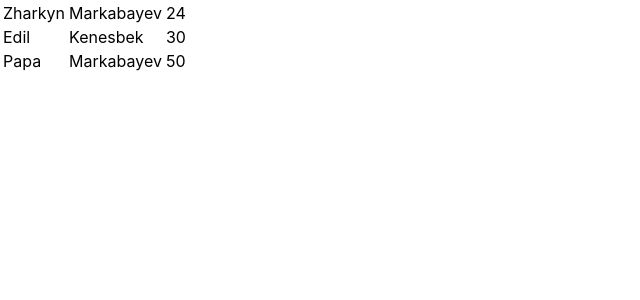
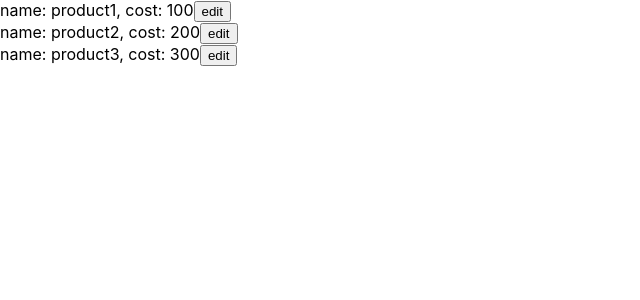
Before and after one commit to luckyzharkyn/reactTest, a React (Create React App) app: page / in a window 1280 px wide. Shown: the top 300 px of the page, without its empty margins (0-640 px from the left). Built offline with nearby package versions, Linux system fonts and the light colour scheme.

Commit message:
работа с компонентами

```diff
--- a/src/App.js
+++ b/src/App.js
@@ -1,34 +1,13 @@
 import React, { useState } from "react";
-import Product from "./Product";
-import User from "./User";
+import Products from "./Products";
+import Users from "./Users";
 
 function App() {
-	const prods = [
-		{id: 1, name: 'product1', cost: 100},
-		{id: 2, name: 'product2', cost: 200},
-		{id: 3, name: 'product3', cost: 300},
-	];
 
-	const users = [
-		{id: 4, name: "Zharkyn", surname:"Markabayev", age:"24"},
-		{id: 5, name: "Edil", surname:"Kenesbek", age:"30"},
-		{id: 6, name: "Papa", surname:"Markabayev", age:"50"},
-	];
-
-	const result = users.map(user => {
-		return <User name={user.name} surname={user.surname} age={user.age} />
-	})
 
 	return <div>
-		{/* <Product name={prods[0].name} cost={prods[0].cost}/>
-		<Product name={prods[1].name} cost={prods[1].cost}/>
-		<Product name={prods[2].name} cost={prods[2].cost}/> */}
-
-		<table>
-			<tbody>
-				{result}
-			</tbody>
-		</table>
+		<Products />
+		{/* <Users /> */}
 	</div>
 }
 
--- a/src/Product.js
+++ b/src/Product.js
@@ -1,10 +1,17 @@
 import React from "react";
 
-function Product({name, cost}) {
-    return <p>
-        name: {name},
-        cost: {cost}
-    </p>
+function Product({id, name, cost, isEdit, toggleMode, editProd}) {
+    return <div>
+        name: {
+        isEdit
+        ? <input value={name} onChange={(event) => editProd(id, 'name', event)}/>
+        : <span>{name}</span>},
+        cost: {isEdit
+        ? <input value={cost} onChange={(event) => editProd(id, 'cost', event)}/>
+        : <span>{cost}</span>}
+
+        <button onClick={() => toggleMode(id)}>{isEdit ? "save" : "edit"}</button>
+    </div>
 }
 
 export default Product;
--- /dev/null
+++ b/src/Products.js
@@ -0,0 +1,52 @@
+import React from "react";
+import Product from "./Product";
+import { useState } from "react";
+
+function Products() {
+
+    const initProds = [
+		{id: 1, name: 'product1', cost: 100, isEdit: false},
+		{id: 2, name: 'product2', cost: 200, isEdit: false},
+		{id: 3, name: 'product3', cost: 300, isEdit: false},
+	];
+
+	const [prods, setProds] = useState(initProds);
+
+    const items = prods.map(item => {
+        return <Product
+            key={item.id}
+            id={item.id}
+            name={item.name}
+            cost={item.cost}
+            isEdit={item.isEdit}
+            toggleMode={toggleMode}
+            editProd={editProd}
+        />;
+    })
+
+    function toggleMode(id) {
+        setProds(prods.map(prod => {
+            if(prod.id === id) {
+                prod.isEdit = !prod.isEdit;
+            }
+                return prod;
+
+        }))
+    }
+
+    function editProd(id, field, event) {
+        setProds(prods.map(prod => {
+            if (prod.id === id) {
+                prod[field] = event.target.value;
+            }
+
+            return prod;
+        }));
+    }
+
+    return <div>
+        {items}
+    </div>
+}
+
+export default Products;
--- a/src/User.js
+++ b/src/User.js
@@ -1,11 +1,14 @@
 import React from "react";
 
-function User({name, surname, age}) {
-    return <tr>
-        <td>{name}</td>
-        <td>{surname}</td>
-        <td>{age}</td>
-    </tr>
+function User({id, name, surname, age, ban, addBlock}) {
+    return <div>
+        <span>{id} </span>
+        <span>{name} </span>
+        <span>{surname} </span>
+        <span>{age} </span>
+        <span>status: {ban ? "ban" : "free"}</span>
+        <button onClick={() => addBlock(id)}>{ban ? "unBlock" : "block"}</button>
+    </div>
 }
 
 export default User;
--- /dev/null
+++ b/src/Users.js
@@ -0,0 +1,39 @@
+import React, { useState } from "react";
+import User from "./User";
+
+function Users() {
+    const initUsers = [
+        {id: 1, name: 'user1', surname: 'surn1', age: 30, ban: false},
+        {id: 2, name: 'user2', surname: 'surn2', age: 31, ban: false},
+        {id: 3, name: 'user3', surname: 'surn3', age: 32, ban: false},
+    ];
+
+    const [users, setUsers] = useState(initUsers);
+
+    const result = users.map(user => {
+        return <User key={user.id}
+                    id={user.id}
+                    name={user.name}
+                    surname={user.surname}
+                    age={user.age}
+                    ban={user.ban}
+                    addBlock={addBlock}
+                />
+    })
+
+    function addBlock(id) {
+        setUsers(users.map(user => {
+            if(user.id === id) {
+                return {...user, ban:true}
+            } else {
+                return user;
+            }
+        }))
+    }
+
+    return <div>
+        {result}
+    </div>
+}
+
+export default Users;
```
